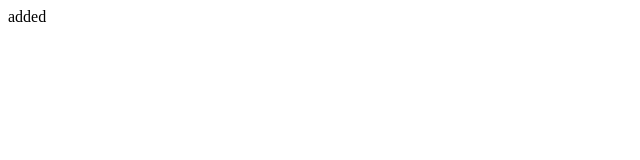
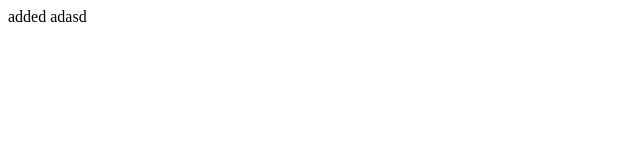
Before and after one commit to iskandarmukhammadjonov/example, a plain HTML site: page example.html in a window 1280 px wide. Shown: the full height of the page, 0-640 px from the left. Drawn offline with Linux system fonts and the light colour scheme.

Commit message:
sodmaosmd

```diff
--- a/example.html
+++ b/example.html
@@ -1,3 +1,3 @@
 <html>added
-
+    adasd
 </html>
```
Also changed, not shown: 1 other file.
